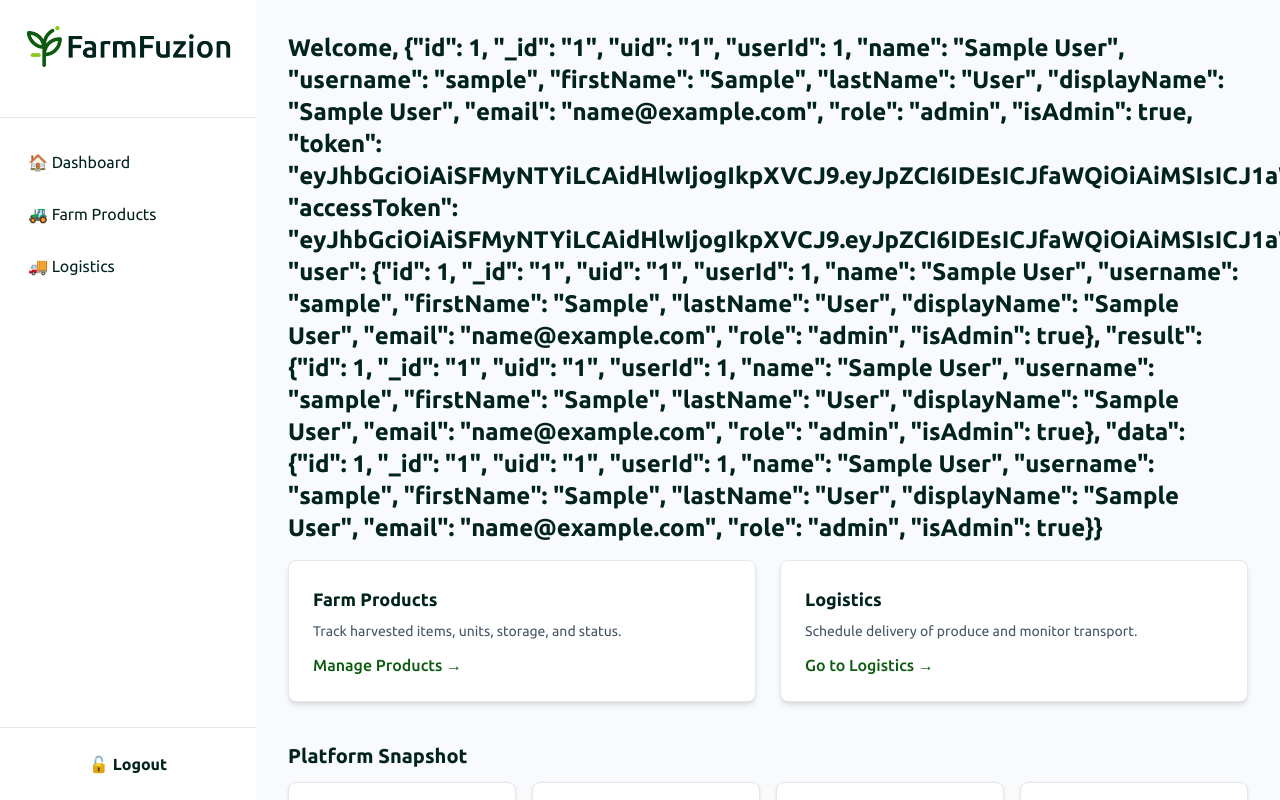
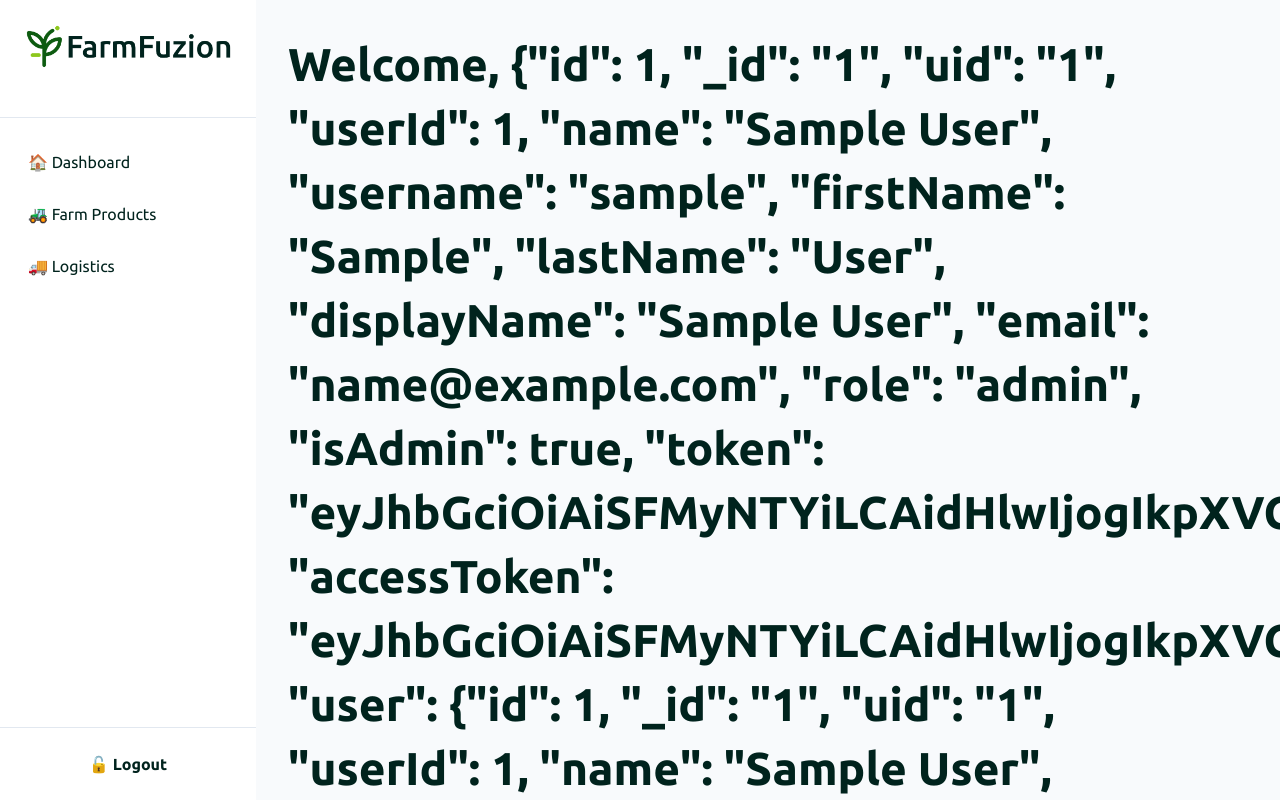
Before and after one commit to jayjchiringz/farm-fuzion-frontend, a React (Vite) app: page /dashboard in a window 1280 px wide. Built offline with nearby package versions, Linux system fonts and the light colour scheme; sample sign-in values are in the browser's storage.

Commit message:
Refractored Dashboard.tsx: Dark Forest hover and apple green font color during hover

```diff
--- a/src/pages/Dashboard.tsx
+++ b/src/pages/Dashboard.tsx
@@ -48,7 +48,7 @@ export default function Dashboard() {
         <div className="p-4 border-t border-slate-200">
           <button
             onClick={logout}
-            className="w-full px-3 py-2 rounded font-semibold transition-colors hover:bg-brand-apple hover:text-white"
+            className="w-full px-3 py-2 rounded font-semibold transition-colors text-brand-dark hover:bg-brand-dark hover:text-brand-apple"
           >
             🔓 Logout
           </button>
@@ -57,8 +57,12 @@ export default function Dashboard() {
 
       {/* Main Content */}
       <main className="flex-1 p-8 overflow-y-auto bg-slate-50 text-brand-dark">
-        <h1 className="text-2xl font-bold mb-4">Welcome, {email}</h1>
-
+        <h1 className="text-[46px] leading-[64px] font-bold mb-4 font-ubuntu text-brand-dark">
+          Welcome, {email}
+        </h1>
+        <p className="text-lg text-brand-green font-baloo mb-8">
+          Sustained Agri-Business
+        </p>
         <div className="grid grid-cols-1 sm:grid-cols-2 gap-6">
           <Card
             title="Farm Products"
@@ -75,7 +79,9 @@ export default function Dashboard() {
         </div>
 
         <div className="mt-10">
-          <h2 className="text-xl font-bold mb-3">Platform Snapshot</h2>
+          <h2 className="text-[46px] leading-[64px] font-bold mb-3 font-ubuntu text-brand-dark">
+            Platform Snapshot
+          </h2>
           <div className="grid grid-cols-2 md:grid-cols-4 gap-4">
             <StatCard label="Registered Farmers" value="1,280+" />
             <StatCard label="Farm Products" value="6,742" />
@@ -118,7 +124,7 @@ function SidebarLink({
   return (
     <Link
       to={to}
-      className="block px-3 py-2 rounded transition-colors hover:bg-brand-apple hover:text-white"
+      className="block px-3 py-2 rounded transition-colors text-brand-dark hover:bg-brand-dark hover:text-brand-apple"
     >
       {icon} {label}
     </Link>
@@ -139,7 +145,7 @@ function Card({
   return (
     <div className="bg-white p-6 rounded-lg shadow-md border border-slate-200">
       <h2 className="text-lg font-semibold mb-2 text-brand-dark">{title}</h2>
-      <p className="text-sm text-slate-600">{desc}</p>
+      <p className="text-sm text-brand-dark/70">{desc}</p>
       <Link
         to={link}
         className="text-brand-green font-medium hover:underline mt-3 inline-block"
```
Also changed, not shown: 4 other files (tests, documents, lock files or other folders).
